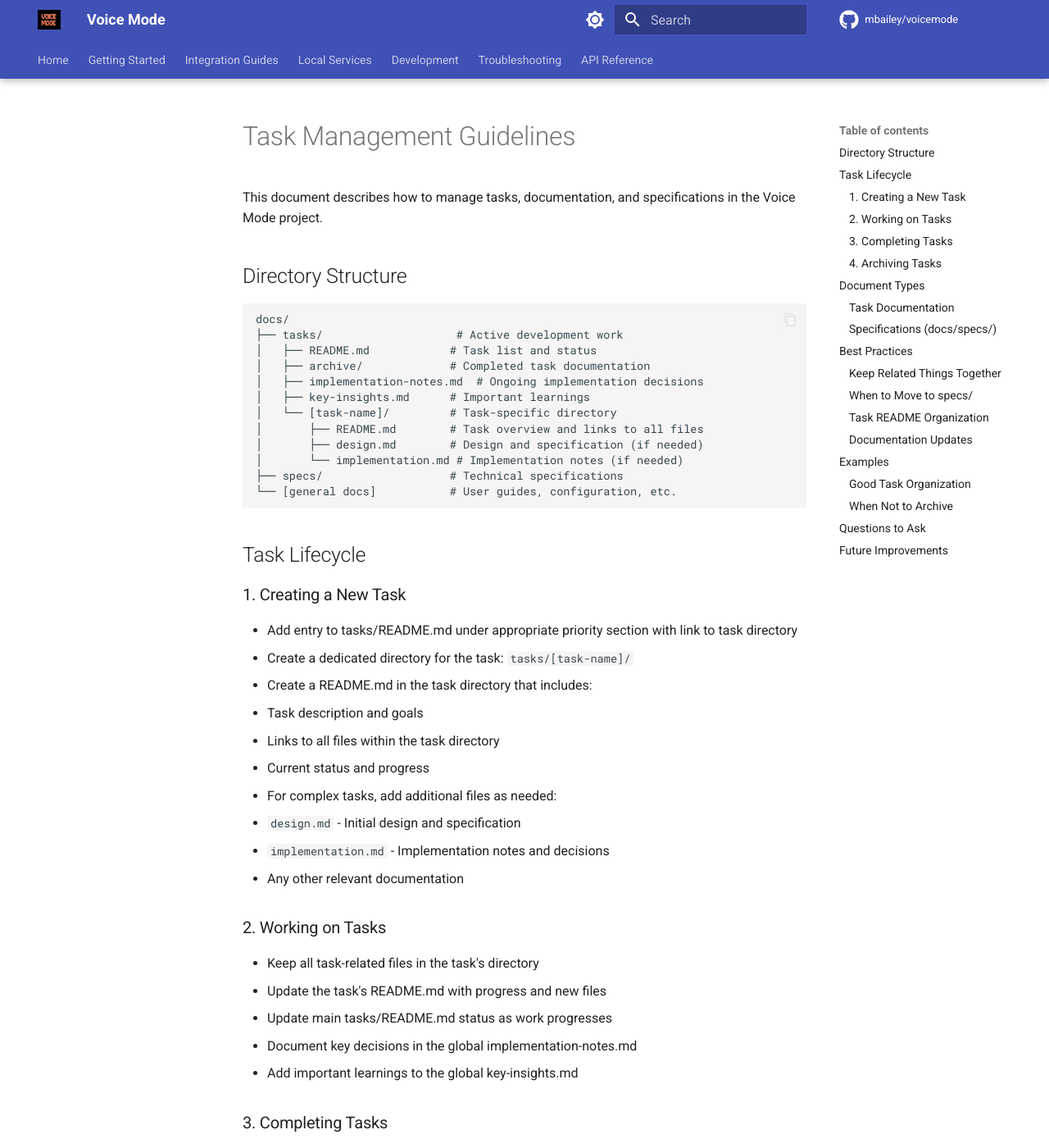
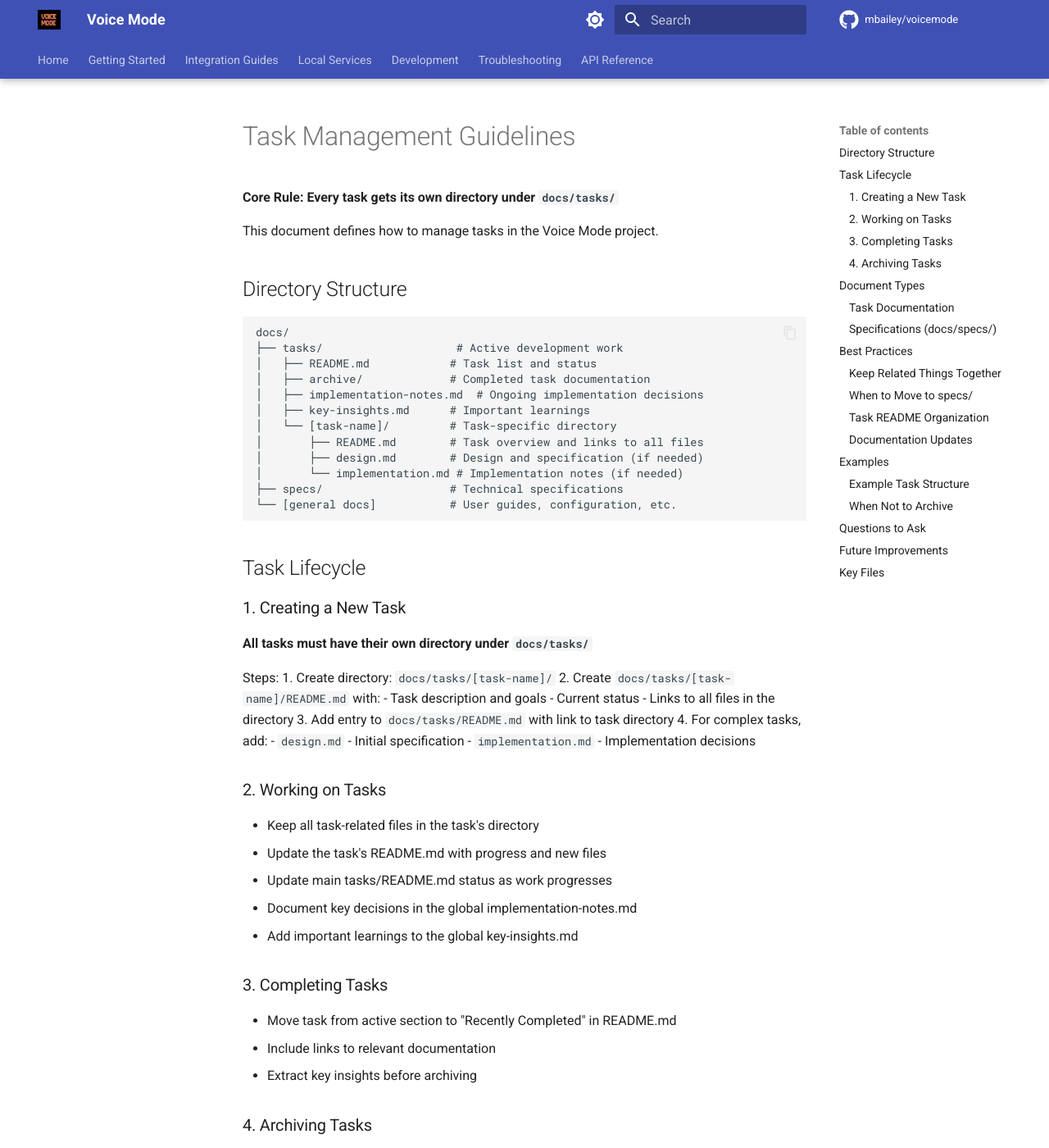
Before and after one commit to x85446/voicemode, an MkDocs documentation site: the page built from docs/tasks/TASK-MANAGEMENT.md, in a window 1280 px wide and 1400 px high. Shown: the whole window at 82% size. Built offline with MkDocs 1.6.1 and Material for MkDocs 9.7.7, drawn with Linux system fonts in a browser that asks for light colours; comment, search, counter and statistics services are not loaded; some of the changed text lies outside the part shown.

Commit message:
docs: Reorganize tasks directory and update CLAUDE.md with includes
- Move all task files to their own directories per TASK-MANAGEMENT.md
- Update CLAUDE.md to use @includes for ai_docs and conventions
- Add CLAUDE_NOTE_TO_SELF.md for context between sessions
- Update all task links in docs/tasks/README.md
- Improve TASK-MANAGEMENT.md clarity on directory structure

🤖 Generated with [Claude Code](https://claude.ai/code)

Co-Authored-By: Claude <noreply@anthropic.com>

````diff
--- a/docs/tasks/TASK-MANAGEMENT.md
+++ b/docs/tasks/TASK-MANAGEMENT.md
@@ -1,6 +1,8 @@
 # Task Management Guidelines
 
-This document describes how to manage tasks, documentation, and specifications in the Voice Mode project.
+**Core Rule: Every task gets its own directory under `docs/tasks/`**
+
+This document defines how to manage tasks in the Voice Mode project.
 
 ## Directory Structure
 
@@ -22,16 +24,18 @@ docs/
 ## Task Lifecycle
 
 ### 1. Creating a New Task
-- Add entry to tasks/README.md under appropriate priority section with link to task directory
-- Create a dedicated directory for the task: `tasks/[task-name]/`
-- Create a README.md in the task directory that includes:
-  - Task description and goals
-  - Links to all files within the task directory
-  - Current status and progress
-- For complex tasks, add additional files as needed:
-  - `design.md` - Initial design and specification
-  - `implementation.md` - Implementation notes and decisions
-  - Any other relevant documentation
+**All tasks must have their own directory under `docs/tasks/`**
+
+Steps:
+1. Create directory: `docs/tasks/[task-name]/`
+2. Create `docs/tasks/[task-name]/README.md` with:
+   - Task description and goals
+   - Current status
+   - Links to all files in the directory
+3. Add entry to `docs/tasks/README.md` with link to task directory
+4. For complex tasks, add:
+   - `design.md` - Initial specification
+   - `implementation.md` - Implementation decisions
 
 ### 2. Working on Tasks
 - Keep all task-related files in the task's directory
@@ -99,18 +103,18 @@ Move documentation to specs/ when:
 
 ## Examples
 
-### Good Task Organization
+### Example Task Structure
 ```
-tasks/
-├── provider-registry/
-│   ├── README.md            # Overview and links
-│   ├── design.md            # Design specification
-│   ├── mvp.md              # MVP implementation plan
-│   └── implementation.md    # Implementation notes
+docs/tasks/
+├── provider-registry/          # Active task
+│   ├── README.md              # Task overview
+│   ├── design.md              # Specification
+│   └── implementation.md      # Notes
+├── wake-word-detection/        # Active task
+│   └── README.md              # Simple task
 └── archive/
-    └── audio-format-implementation/  # Completed task directory
-        ├── README.md
-        └── implementation.md
+    └── audio-format/          # Completed task
+        └── README.md
 ```
 
 ### When Not to Archive
@@ -135,3 +139,11 @@ Before archiving:
 - Add task size estimates (S/M/L/XL)
 - Track task dependencies
 - Add completion dates to archived tasks
+
+## Key Files
+
+Global documentation in `docs/tasks/`:
+- `README.md` - Task list and status tracker
+- `implementation-notes.md` - Ongoing implementation decisions
+- `key-insights.md` - Important learnings from all tasks
+- `archive/` - Completed task directories
````
Also changed, not shown: CLAUDE.md (+13 -52 lines), CLAUDE_NOTE_TO_SELF.md (added, +19 -0 lines), docs/tasks/README.md (+10 -10 lines), docs/tasks/asr-hallucination-prevention/README.md (added, +129 -0 lines), docs/tasks/provider-registry/README.md (added, +24 -0 lines), docs/tasks/silence-detection/README.md (added, +20 -0 lines), docs/tasks/claude-web-livekit-mobile-bridge/README.md (renamed from docs/tasks/claude-web-livekit-mobile-bridge.md), docs/tasks/mcp-server-resilience/README.md (renamed from docs/tasks/mcp-server-resilience.md), docs/tasks/min-max-duration-control/README.md (renamed from docs/tasks/min-max-duration-control.md), docs/tasks/provider-registry/design.md (renamed from docs/tasks/provider-registry-design.md), docs/tasks/provider-registry/mvp.md (renamed from docs/tasks/provider-registry-mvp.md), docs/tasks/silence-detection/design.md (renamed from docs/tasks/silence-detection-design.md), docs/tasks/silence-detection/implementation.md (renamed from docs/tasks/silence-detection-implementation.md), docs/tasks/streaming-mcp-livekit/README.md (renamed from docs/tasks/streaming-mcp-livekit-ai-conversations.md), 2 more files, 1 other file.
